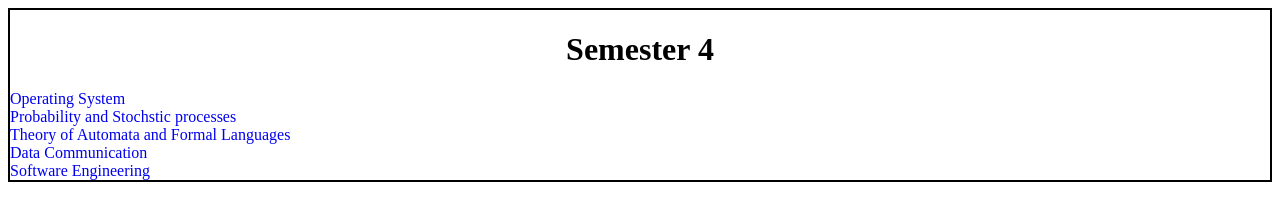
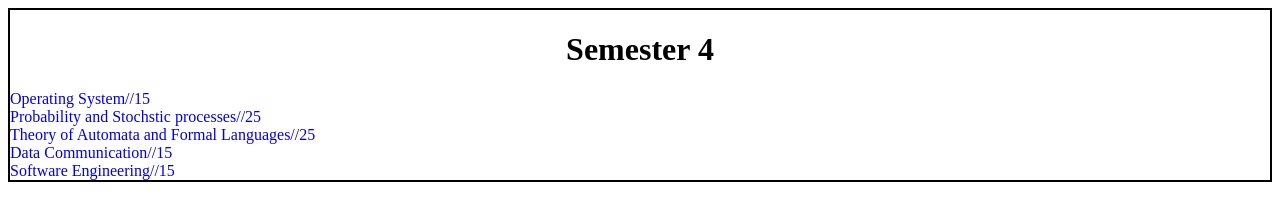
Before and after one commit to Manish85-cell/prepare, a plain HTML site: page sem4.html in a window 1280 px wide. Drawn offline with Linux system fonts and the light colour scheme.

Commit message:
adding marks

```diff
--- a/sem4.html
+++ b/sem4.html
@@ -22,11 +22,11 @@
 <body>
     <div class="container">
          <h1>Semester 4</h1>
-         <span><a href="opsystem.pdf">Operating System</a></span><br>
-         <span><a href="probability.pdf">Probability and Stochstic processes</a></span><br>
-         <span><a href="auto&finite.pdf">Theory of Automata and Formal Languages</a></span><br>
-         <span><a href="datacomm.pdf">Data Communication</a></span><br>
-         <span><a href="software.pdf">Software Engineering</a></span><br>
+         <span><a href="opsystem.pdf">Operating System//15</a></span><br>
+         <span><a href="probability.pdf">Probability and Stochstic processes//25</a></span><br>
+         <span><a href="auto&finite.pdf">Theory of Automata and Formal Languages//25</a></span><br>
+         <span><a href="datacomm.pdf">Data Communication//15</a></span><br>
+         <span><a href="software.pdf">Software Engineering//15</a></span><br>
 
     </div>
 </body>
```
